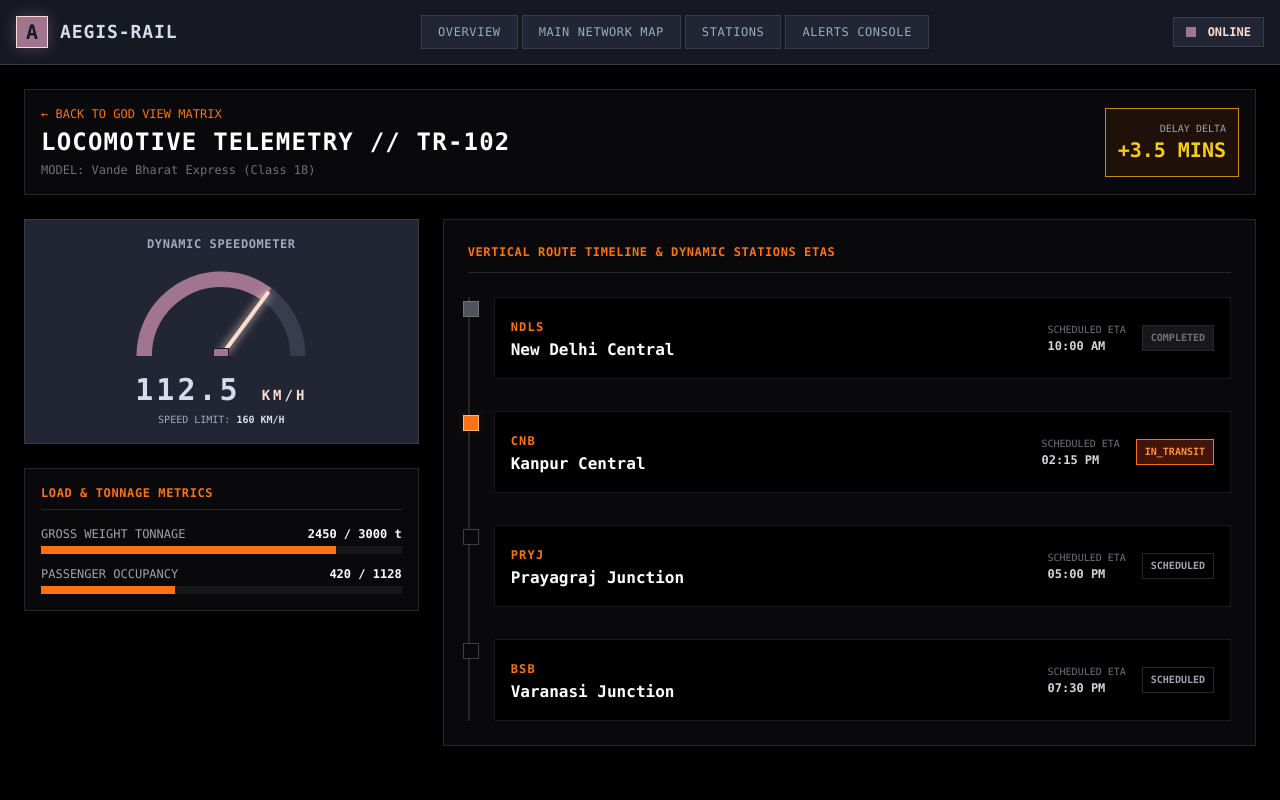
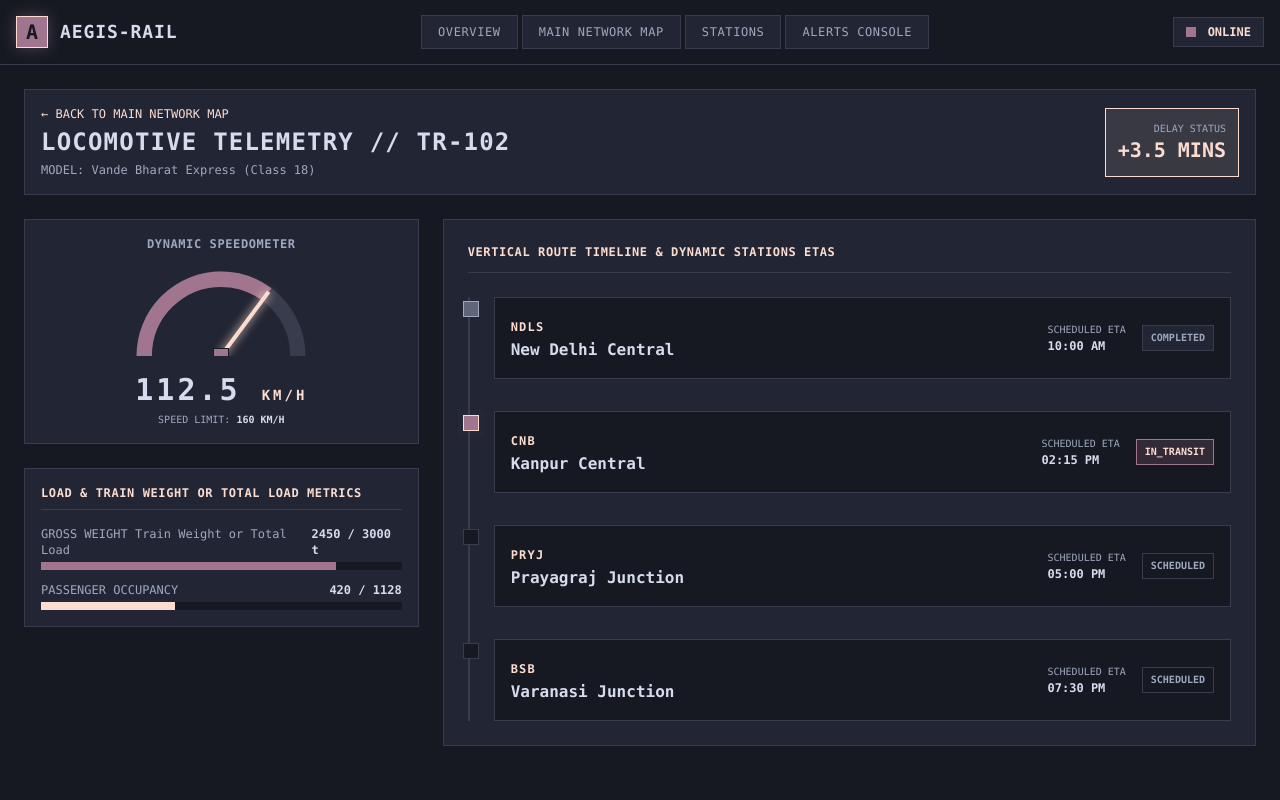
Before and after one commit to AnmolTiwari4/aegis-rail, a Next.js app in the folder frontend/: page /trains/TR-102 in a window 1280 px wide. Shown: the top 800 px of the page. Built offline with nearby package versions, Linux system fonts and the light colour scheme; no server answers.

Commit message:
update train telemetry details page with ocean palette

```diff
--- a/frontend/app/trains/[id]/page.jsx
+++ b/frontend/app/trains/[id]/page.jsx
@@ -44,29 +44,28 @@ export default function TrainTelemetryPage({ params }) {
   const passengerCount = liveMatch ? liveMatch.passenger_count : (routeData?.passenger_count || 420);
 
   if (!routeData) {
-    return <div className="p-8 text-center text-orange-500 font-mono">LOADING LOCOMOTIVE TELEMETRY...</div>;
+    return <div className="p-8 text-center text-ocean-peach font-mono bg-ocean-bg min-h-screen">LOADING LOCOMOTIVE TELEMETRY...</div>;
   }
 
   return (
-    <div className="w-full bg-black min-h-screen p-4 md:p-6 font-mono space-y-6">
+    <div className="w-full bg-ocean-bg min-h-screen p-4 md:p-6 font-mono space-y-6">
 
       {/* Back Link & Header */}
-      <div className="flex flex-col md:flex-row justify-between items-start md:items-center gap-4 border border-zinc-800 bg-zinc-950 p-4">
+      <div className="flex flex-col md:flex-row justify-between items-start md:items-center gap-4 border border-ocean-border bg-ocean-surface p-4">
         <div>
-          <Link href="/dashboard" className="text-orange-500 text-xs hover:underline block mb-1">
-            ← BACK TO GOD VIEW MATRIX
+          <Link href="/dashboard" className="text-ocean-peach text-xs hover:underline block mb-1">
+            ← BACK TO MAIN NETWORK MAP
           </Link>
-          <h1 className="text-xl md:text-2xl font-bold uppercase text-white tracking-wider flex items-center gap-3">
+          <h1 className="text-xl md:text-2xl font-bold uppercase text-ocean-light tracking-wider flex items-center gap-3">
             LOCOMOTIVE TELEMETRY // {routeData.train_id}
           </h1>
-          <span className="text-zinc-500 text-xs block mt-1">MODEL: {routeData.locomotive_model}</span>
+          <span className="text-ocean-soft text-xs block mt-1">MODEL: {routeData.locomotive_model}</span>
         </div>
 
-        {/* Delay Delta Indicator */}
-        <div className={`border p-3 text-right font-mono ${
-          routeData.delay_delta_minutes > 0 ? 'border-yellow-600 bg-yellow-950/40 text-yellow-400' : 'border-orange-500 bg-zinc-900 text-orange-400'
-        }`}>
-          <span className="text-[10px] text-zinc-400 block uppercase">DELAY DELTA</span>
+        {/* Delay Status Indicator */}
+        <div className={`border p-3 text-right font-mono ${routeData.delay_delta_minutes > 0 ? 'border-ocean-peach bg-ocean-peach/10 text-ocean-peach' : 'border-ocean-mauve bg-ocean-mauve/10 text-ocean-light'
+          }`}>
+          <span className="text-[10px] text-ocean-soft block uppercase">Delay Status</span>
           <span className="text-xl font-extrabold">
             {routeData.delay_delta_minutes > 0 ? `+${routeData.delay_delta_minutes} MINS` : `${routeData.delay_delta_minutes} MINS (ON TIME)`}
           </span>
@@ -76,40 +75,40 @@ export default function TrainTelemetryPage({ params }) {
       {/* Main Grid: Speedometer + Load Metrics + Route Timeline */}
       <div className="grid grid-cols-1 lg:grid-cols-3 gap-6">
 
-        {/* Left Column: Speedometer & Tonnage/Passenger Load Cards */}
+        {/* Left Column: Speedometer & Train Weight or Total Load/Passenger Load Cards */}
         <div className="space-y-6">
 
           {/* Dynamic Speedometer Gauge */}
           <Speedometer currentSpeed={currentSpeed} maxLimit={routeData.max_speed_limit} />
 
           {/* Load Metrics Card */}
-          <div className="border border-zinc-800 bg-zinc-950 p-4 space-y-4">
-            <h3 className="text-orange-500 font-bold text-xs uppercase tracking-wider border-b border-zinc-800 pb-2">
-              LOAD & TONNAGE METRICS
+          <div className="border border-ocean-border bg-ocean-surface p-4 space-y-4">
+            <h3 className="text-ocean-peach font-bold text-xs uppercase tracking-wider border-b border-ocean-border pb-2">
+              LOAD & Train Weight or Total Load METRICS
             </h3>
 
             <div className="space-y-3">
               <div>
-                <div className="flex justify-between text-xs text-zinc-400 mb-1">
-                  <span>GROSS WEIGHT TONNAGE</span>
-                  <span className="text-white font-bold">{currentWeight} / {routeData.max_weight} t</span>
+                <div className="flex justify-between text-xs text-ocean-soft mb-1">
+                  <span>GROSS WEIGHT Train Weight or Total Load</span>
+                  <span className="text-ocean-light font-bold">{currentWeight} / {routeData.max_weight} t</span>
                 </div>
-                <div className="w-full bg-zinc-900 h-2">
+                <div className="w-full bg-ocean-bg h-2">
                   <div
-                    className="bg-orange-500 h-2"
+                    className="bg-ocean-mauve h-2"
                     style={{ width: `${Math.min(100, (currentWeight / routeData.max_weight) * 100)}%` }}
                   />
                 </div>
               </div>
 
               <div>
-                <div className="flex justify-between text-xs text-zinc-400 mb-1">
+                <div className="flex justify-between text-xs text-ocean-soft mb-1">
                   <span>PASSENGER OCCUPANCY</span>
-                  <span className="text-white font-bold">{passengerCount} / {routeData.max_capacity}</span>
+                  <span className="text-ocean-light font-bold">{passengerCount} / {routeData.max_capacity}</span>
                 </div>
-                <div className="w-full bg-zinc-900 h-2">
+                <div className="w-full bg-ocean-bg h-2">
                   <div
-                    className="bg-orange-500 h-2"
+                    className="bg-ocean-peach h-2"
                     style={{ width: `${Math.min(100, (passengerCount / (routeData.max_capacity || 1)) * 100)}%` }}
                   />
                 </div>
@@ -120,12 +119,12 @@ export default function TrainTelemetryPage({ params }) {
         </div>
 
         {/* Right Column: Vertical Route Timeline & Dynamic ETAs (2 Cols) */}
-        <div className="lg:col-span-2 border border-zinc-800 bg-zinc-950 p-6 space-y-6">
-          <h3 className="text-orange-500 font-bold text-xs uppercase tracking-wider border-b border-zinc-800 pb-3">
+        <div className="lg:col-span-2 border border-ocean-border bg-ocean-surface p-6 space-y-6">
+          <h3 className="text-ocean-peach font-bold text-xs uppercase tracking-wider border-b border-ocean-border pb-3">
             VERTICAL ROUTE TIMELINE & DYNAMIC STATIONS ETAs
           </h3>
 
-          <div className="relative pl-6 space-y-8 border-l-2 border-zinc-800 my-4">
+          <div className="relative pl-6 space-y-8 border-l-2 border-ocean-border my-4">
             {routeData.route_waypoints.map((stn, idx) => {
               const isDone = stn.status === 'COMPLETED';
               const isInTransit = stn.status === 'IN_TRANSIT';
@@ -133,29 +132,26 @@ export default function TrainTelemetryPage({ params }) {
               return (
                 <div key={stn.station_id} className="relative group">
                   {/* Timeline Dot */}
-                  <div className={`absolute -left-[31px] top-1 w-4 h-4 border border-black ${
-                    isDone ? 'bg-zinc-600' : isInTransit ? 'bg-orange-500 animate-ping' : 'bg-zinc-900 border-zinc-700'
-                  }`} />
-                  <div className={`absolute -left-[31px] top-1 w-4 h-4 border ${
-                    isDone ? 'bg-zinc-600 border-zinc-500' : isInTransit ? 'bg-orange-500 border-orange-300' : 'bg-zinc-950 border-zinc-700'
-                  }`} />
+                  <div className={`absolute -left-[31px] top-1 w-4 h-4 border border-ocean-bg ${isDone ? 'bg-ocean-medium' : isInTransit ? 'bg-ocean-mauve animate-ping' : 'bg-ocean-bg border-ocean-border'
+                    }`} />
+                  <div className={`absolute -left-[31px] top-1 w-4 h-4 border ${isDone ? 'bg-ocean-medium border-ocean-soft' : isInTransit ? 'bg-ocean-mauve border-ocean-peach' : 'bg-ocean-bg border-ocean-border'
+                    }`} />
 
-                  <div className="border border-zinc-900 bg-black p-4 flex flex-col md:flex-row justify-between items-start md:items-center gap-2">
+                  <div className="border border-ocean-border bg-ocean-bg p-4 flex flex-col md:flex-row justify-between items-start md:items-center gap-2">
                     <div>
-                      <span className="text-xs text-orange-500 font-bold tracking-widest">{stn.station_id}</span>
-                      <h4 className="text-white font-bold text-base">{stn.station_name}</h4>
+                      <span className="text-xs text-ocean-peach font-bold tracking-widest">{stn.station_id}</span>
+                      <h4 className="text-ocean-light font-bold text-base">{stn.station_name}</h4>
                     </div>
 
                     <div className="flex items-center gap-4 text-xs">
                       <div>
-                        <span className="text-zinc-500 block text-[10px]">SCHEDULED ETA</span>
-                        <span className="text-zinc-300 font-bold">{stn.eta}</span>
+                        <span className="text-ocean-soft block text-[10px]">SCHEDULED ETA</span>
+                        <span className="text-ocean-light font-bold">{stn.eta}</span>
                       </div>
-                      <span className={`px-2 py-1 text-[10px] font-bold border ${
-                        isDone ? 'border-zinc-800 bg-zinc-900 text-zinc-500' :
-                        isInTransit ? 'border-orange-500 bg-orange-950 text-orange-400' :
-                        'border-zinc-800 bg-black text-zinc-400'
-                      }`}>
+                      <span className={`px-2 py-1 text-[10px] font-bold border ${isDone ? 'border-ocean-border bg-ocean-surface text-ocean-soft' :
+                        isInTransit ? 'border-ocean-mauve bg-ocean-mauve/20 text-ocean-peach' :
+                          'border-ocean-border bg-ocean-bg text-ocean-soft'
+                        }`}>
                         {stn.status}
                       </span>
                     </div>
```
